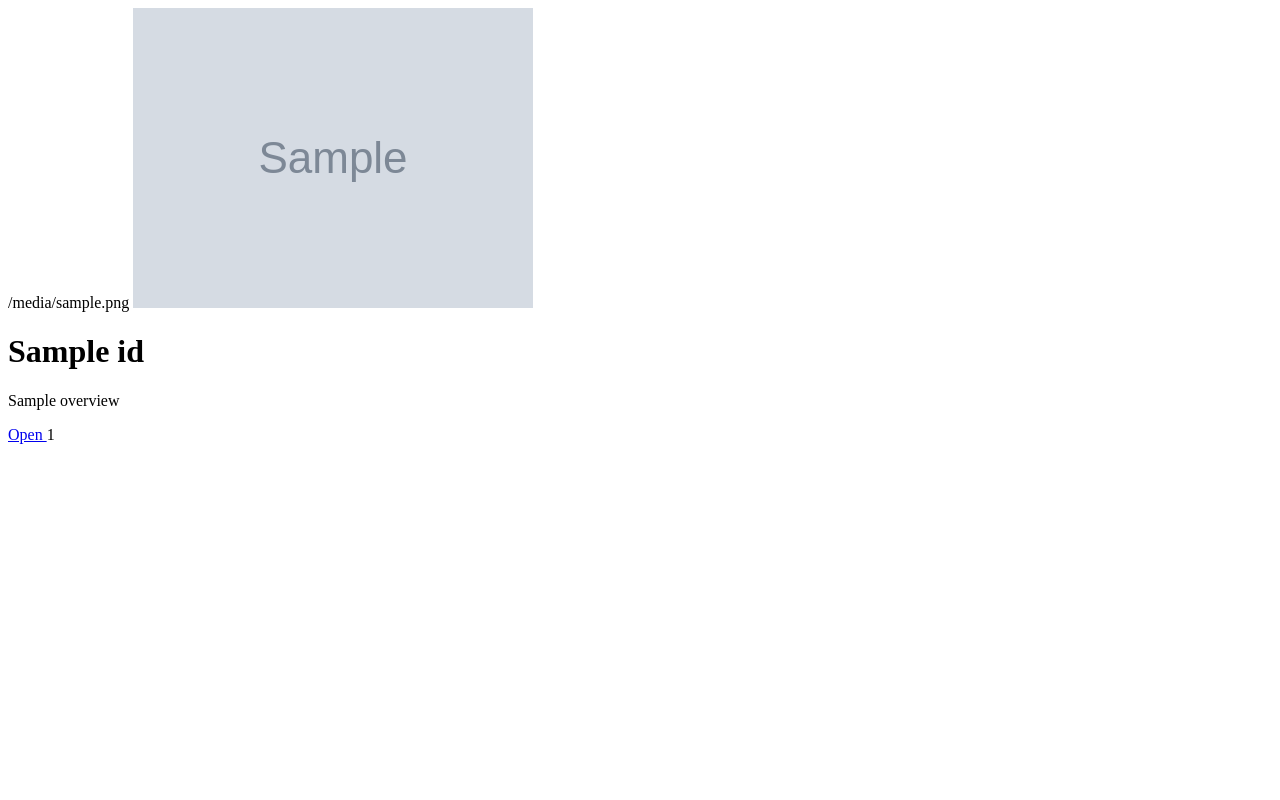
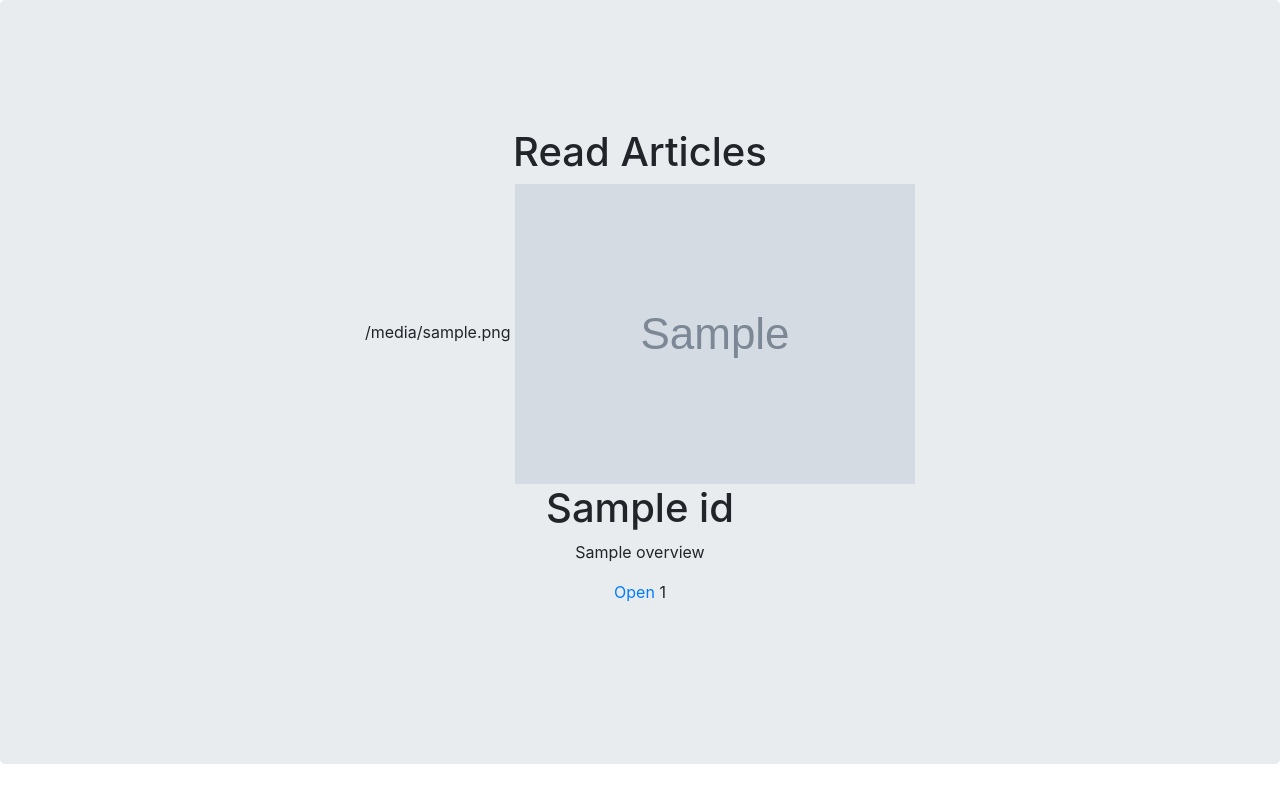
Before and after one commit to NancyWachiuri/News-API, a Python web app: template app/templates/articles.html in a window 1280 px wide. Run offline with Jinja, Linux system fonts and the light colour scheme; the template is opened without the code that fills it: most values are stand-ins (such as "Sample title", 1, 10 or a date in 2020); grey boxes marked "Sample" are stand-in pictures.

Commit message:
Add bootstrap styles

```diff
--- a/app/templates/articles.html
+++ b/app/templates/articles.html
@@ -5,11 +5,24 @@
     <meta http-equiv="X-UA-Compatible" content="IE=edge">
     <meta name="viewport" content="width=device-width, initial-scale=1.0">
     <title>Document</title>
+    <link rel="stylesheet" href="https://cdn.jsdelivr.net/npm/bootstrap@4.6.0/dist/css/bootstrap.min.css"/>
+    <link href="https://fonts.googleapis.com/css?family=Lora:400,700" rel="stylesheet" />
+
+
 </head>
+
 <body>
+    <div class="jumbotron" >
+        <div class="jumbotron jumbotron-fluid">
+            <div class="container">
+                <div class="column text-center">
 
+
+    <h1>Read Articles</h1>
     {% for items in id %}
     <div>
+
+
         {{ items.url_to_image }}
         <img src="{{ items.image }}" alt="{{ items.news_title }} poster" class="img-responsive">
         <h1>
@@ -27,7 +40,12 @@
         </a>
         {{items.id}}
 
-    </div>
+
     {% endfor %}
+</div>
+</div>
+</div>
+</div>
+</div>
 </body>
 </html
```
